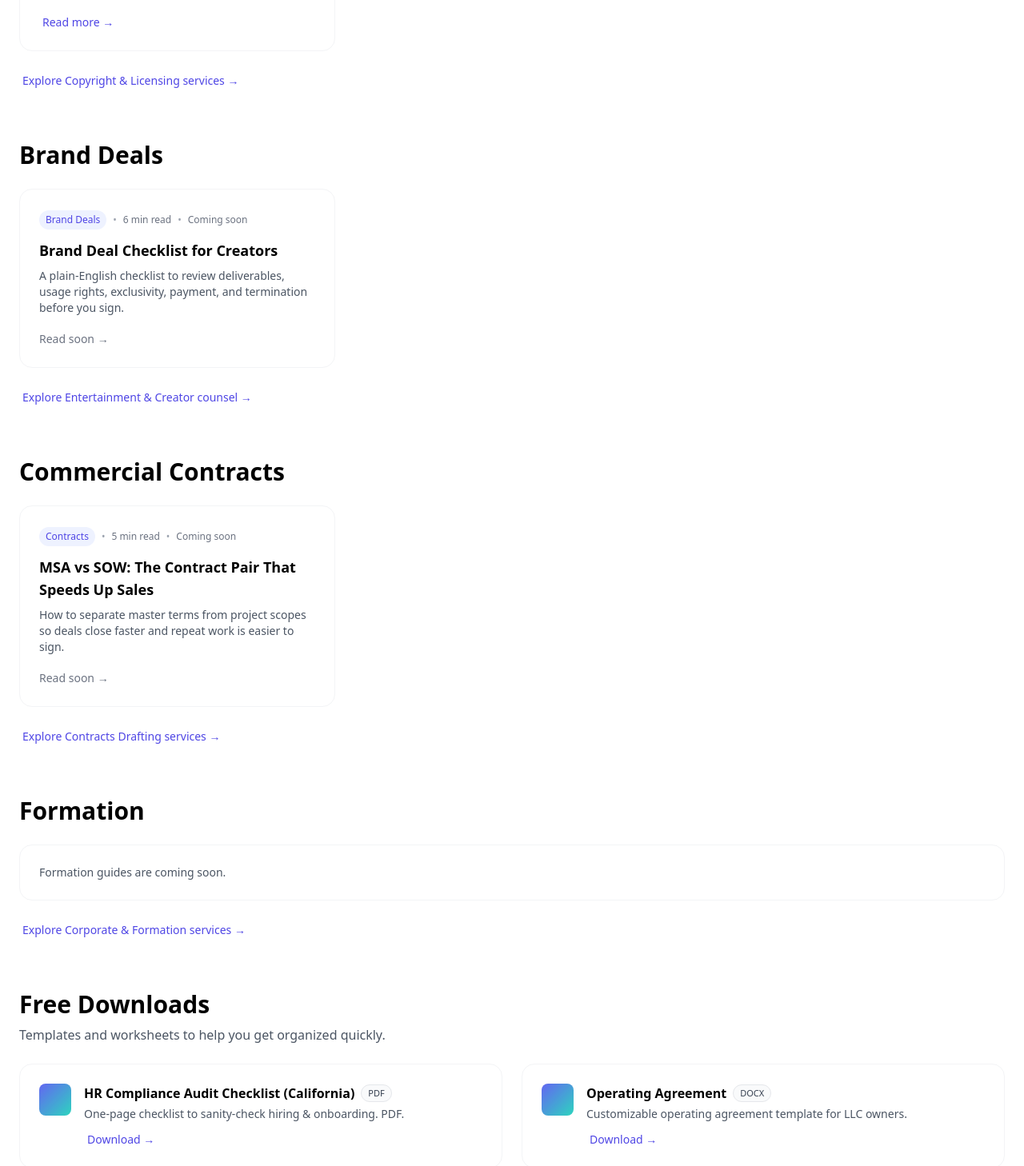
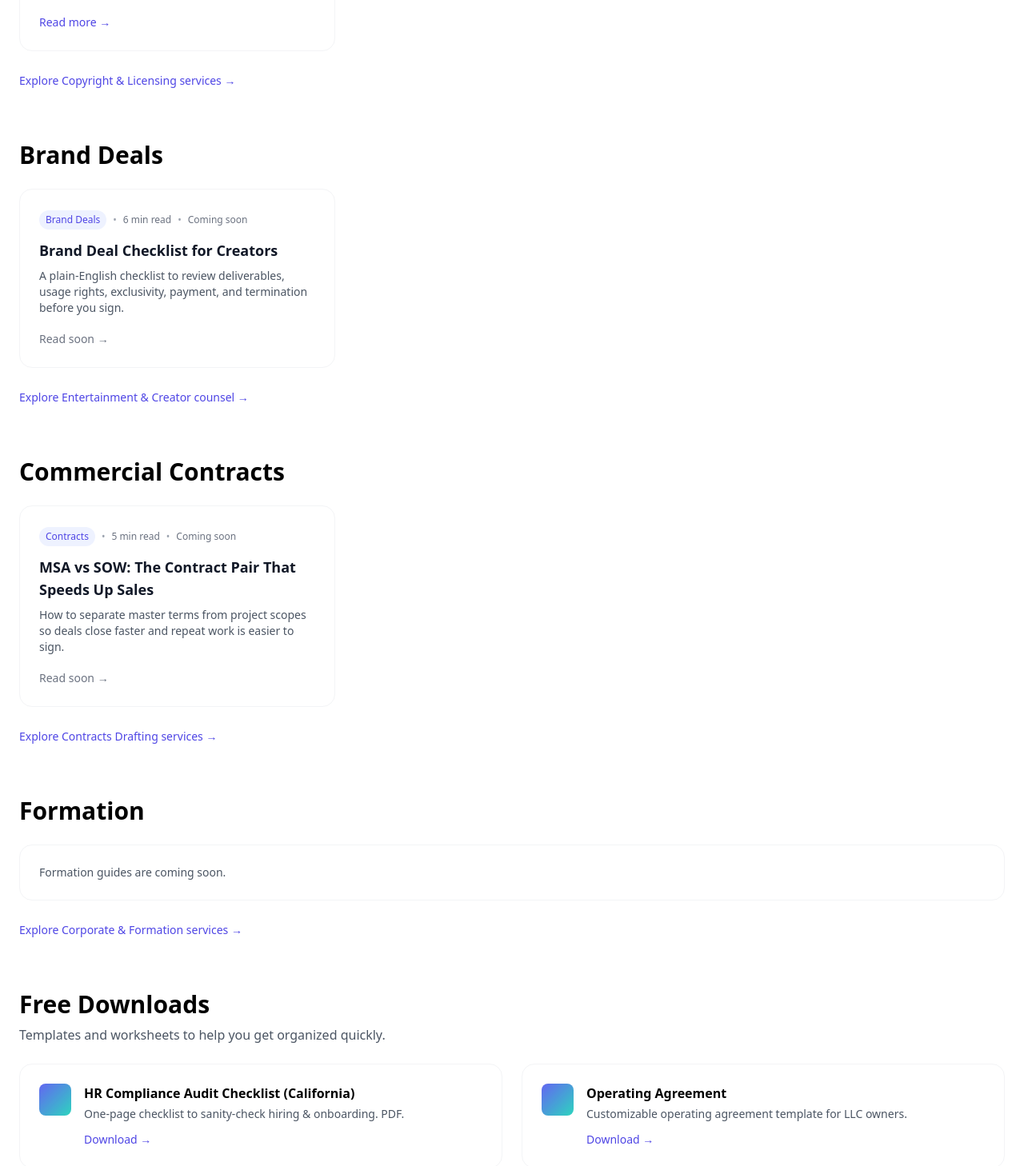
Before and after one commit to ajdreams17/Ascentlegal, a Next.js app: page /resources in a window 1280 px wide. Shown: the part 1339-2797 px from the top of the page at 80% size. Built offline with nearby package versions, Linux system fonts and the light colour scheme.

Commit message:
Update page.jsx

```diff
--- a/app/resources/page.jsx
+++ b/app/resources/page.jsx
@@ -1,6 +1,6 @@
 // app/resources/page.jsx
 import Link from "next/link";
-import DownloadDisclaimer from "@/components/DownloadDisclaimer";
+import DownloadDisclaimer from "../../components/DownloadDisclaimer";
 
 export const metadata = {
   title: "Resources | Ascent Legal",
@@ -39,14 +39,13 @@ const guides = [
   {
     slug: "finding-right-trademark-copyright-lawyer",
     title: "Finding the Right Trademark & Copyright Lawyer Near You",
-    description:
-      "What to look for, where to search, and the exact questions to ask to protect your creative work.",
+    description: "What to look for, where to search, and the exact questions to ask to protect your creative work.",
     readTime: "7 min read",
     badge: "IP",
     topic: "copyright",
   },
 
-  // Coming soon
+  // Creator + transactional (add these posts when ready)
   {
     slug: "brand-deal-checklist",
     title: "Brand Deal Checklist for Creators",
@@ -74,19 +73,16 @@ const downloads = [
     title: "HR Compliance Audit Checklist (California)",
     desc: "One-page checklist to sanity-check hiring & onboarding. PDF.",
     href: "/download/HR-Compliance-Audit-Checklist-California-Employers-Fill-1 (1).pdf",
-    type: "PDF",
   },
   {
     title: "Operating Agreement",
     desc: "Customizable operating agreement template for LLC owners.",
     href: "/operating_agreement.docx",
-    type: "DOCX",
   },
   {
     title: "Brand Deal Review Checklist (Creator Edition)",
     desc: "Quick checklist for deliverables, usage rights, exclusivity, payment, and approvals. PDF.",
     href: "/download/brand-deal-checklist.pdf",
-    type: "PDF",
     comingSoon: true,
   },
 ];
@@ -113,7 +109,7 @@ const faqs = [
 function GuideCard({ g }) {
   return (
     <article className="group rounded-2xl border border-gray-100 bg-white p-6 hover:shadow-sm transition-shadow">
-      <div className="inline-flex items-center flex-wrap gap-2 text-xs text-indigo-600">
+      <div className="inline-flex flex-wrap items-center gap-2 text-xs text-indigo-600">
         <span className="rounded-full bg-indigo-50 px-2 py-1">{g.badge}</span>
         <span className="text-gray-400">•</span>
         <span className="text-gray-500">{g.readTime}</span>
@@ -125,21 +121,16 @@ function GuideCard({ g }) {
         )}
       </div>
 
-      <h3 className="mt-3 text-lg font-semibold">{g.title}</h3>
+      <h3 className="mt-3 text-lg font-semibold text-gray-900">{g.title}</h3>
       <p className="mt-2 text-sm text-gray-600">{g.description}</p>
 
       <div className="mt-4">
         {g.comingSoon ? (
-          <span
-            className="text-sm font-medium text-gray-500 inline-flex items-center"
-            aria-disabled="true"
-          >
-            Read soon →
-          </span>
+          <span className="text-sm font-medium text-gray-500">Read soon →</span>
         ) : (
           <Link
             href={`/resources/${g.slug}`}
-            className="text-sm font-medium text-indigo-600 hover:underline rounded-md px-1
+            className="text-sm font-medium text-indigo-600 hover:underline rounded-md
               focus-visible:outline-none focus-visible:ring-4 focus-visible:ring-indigo-500/30"
           >
             Read more →
@@ -171,8 +162,8 @@ export default function ResourcesPage() {
         </h1>
 
         <p className="mt-4 text-lg text-gray-600 max-w-3xl">
-          Practical, business-first content on trademarks, brand deals, commercial contracts, and formation.
-          No fluff. Just what you need to move fast and stay protected.
+          Practical, business-first content on trademarks, brand deals, commercial contracts, and formation. No fluff. Just
+          what you need to move fast and stay protected.
         </p>
 
         {/* Topic chips */}
@@ -233,7 +224,7 @@ export default function ResourcesPage() {
           <div className="mt-6">
             <Link
               href="/services/copyright"
-              className="text-sm font-medium text-indigo-600 hover:underline rounded-md px-1
+              className="text-sm font-medium text-indigo-600 hover:underline rounded-md
                 focus-visible:outline-none focus-visible:ring-4 focus-visible:ring-indigo-500/30"
             >
               Explore Copyright & Licensing services →
@@ -258,7 +249,7 @@ export default function ResourcesPage() {
           <div className="mt-6">
             <Link
               href="/services/entertainment"
-              className="text-sm font-medium text-indigo-600 hover:underline rounded-md px-1
+              className="text-sm font-medium text-indigo-600 hover:underline rounded-md
                 focus-visible:outline-none focus-visible:ring-4 focus-visible:ring-indigo-500/30"
             >
               Explore Entertainment & Creator counsel →
@@ -283,7 +274,7 @@ export default function ResourcesPage() {
           <div className="mt-6">
             <Link
               href="/services/contracts-drafting"
-              className="text-sm font-medium text-indigo-600 hover:underline rounded-md px-1
+              className="text-sm font-medium text-indigo-600 hover:underline rounded-md
                 focus-visible:outline-none focus-visible:ring-4 focus-visible:ring-indigo-500/30"
             >
               Explore Contracts Drafting services →
@@ -302,7 +293,7 @@ export default function ResourcesPage() {
           <div className="mt-6">
             <Link
               href="/services/corporate-formation"
-              className="text-sm font-medium text-indigo-600 hover:underline rounded-md px-1
+              className="text-sm font-medium text-indigo-600 hover:underline rounded-md
                 focus-visible:outline-none focus-visible:ring-4 focus-visible:ring-indigo-500/30"
             >
               Explore Corporate & Formation services →
@@ -318,34 +309,19 @@ export default function ResourcesPage() {
 
         <div className="mt-6 grid sm:grid-cols-2 gap-6">
           {downloads.map((d) => (
-            <div
-              key={d.title}
-              className="rounded-2xl border border-gray-100 bg-white p-6 flex items-start gap-4"
-            >
+            <div key={d.title} className="rounded-2xl border border-gray-100 bg-white p-6 flex items-start gap-4">
               <div className="h-10 w-10 rounded-lg bg-gradient-to-br from-indigo-500 to-teal-400 shrink-0" />
               <div>
-                <div className="flex items-center gap-2">
                 <h3 className="font-semibold">{d.title}</h3>
-                  {d.type && (
-                    <span className="text-[11px] rounded-full border border-gray-200 bg-gray-50 px-2 py-0.5 text-gray-700">
-                      {d.type}
-                    </span>
-                  )}
-                </div>
-
                 <p className="mt-1 text-sm text-gray-600">{d.desc}</p>
 
                 {d.comingSoon ? (
-                  <span className="mt-3 inline-block text-sm font-medium text-gray-500" aria-disabled="true">
-                    Download soon →
-                  </span>
+                  <span className="mt-3 inline-block text-sm font-medium text-gray-500">Download soon →</span>
                 ) : (
                   <a
                     href={d.href}
-                    className="mt-3 inline-block text-sm font-medium text-indigo-600 hover:underline rounded-md px-1
+                    className="mt-3 inline-block text-sm font-medium text-indigo-600 hover:underline rounded-md
                       focus-visible:outline-none focus-visible:ring-4 focus-visible:ring-indigo-500/30"
-                    target="_blank"
-                    rel="noopener noreferrer"
                   >
                     Download →
                   </a>
@@ -366,7 +342,6 @@ export default function ResourcesPage() {
             <p className="mt-2 text-sm text-gray-600">
               Monthly, no-spam roundups for creators and growing companies. Brand deals, IP, and contract tips you can use.
             </p>
-            <p className="mt-2 text-xs text-gray-500">Unsubscribe anytime.</p>
           </div>
 
           <form
```
Lines whose indentation alone changed are shown as unchanged.
